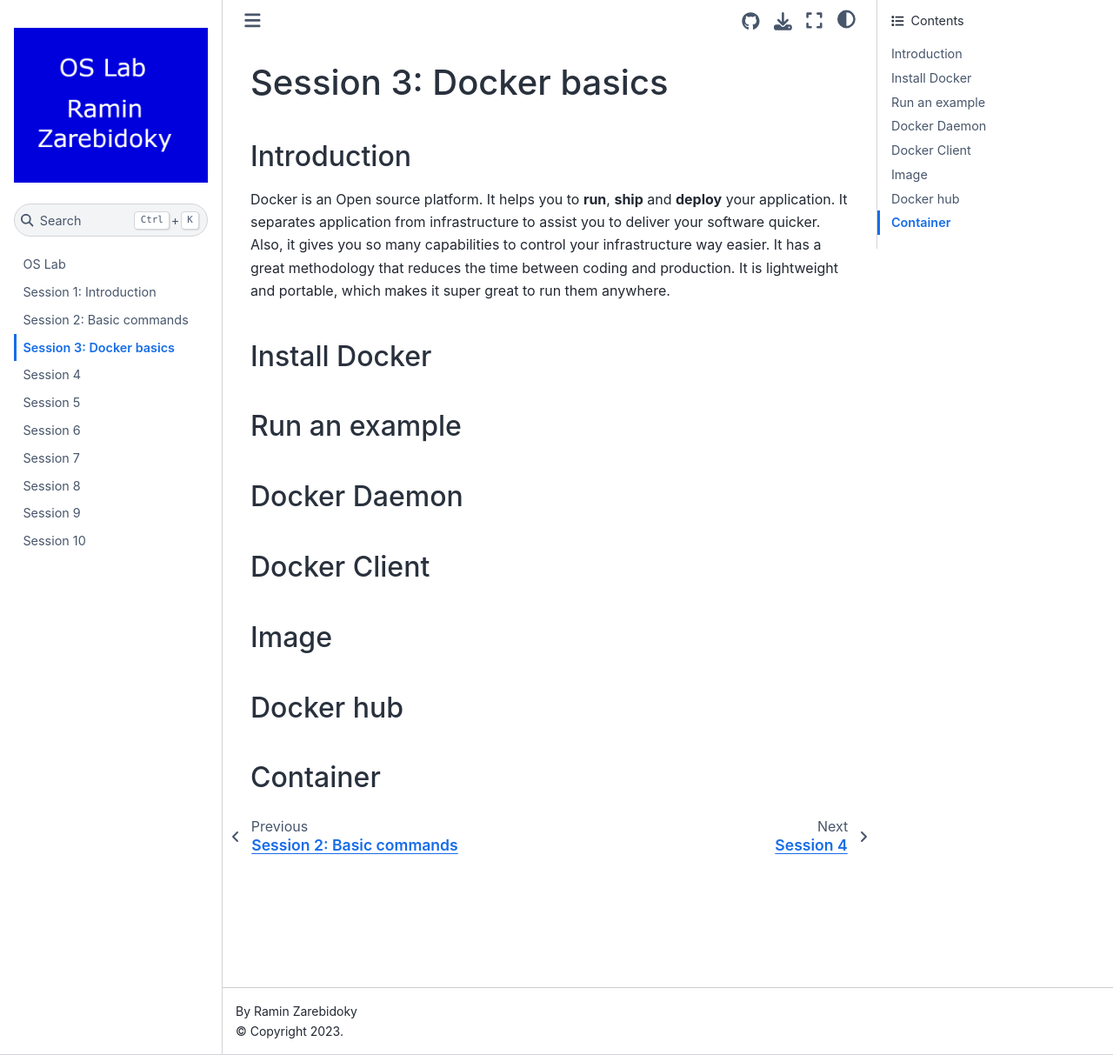
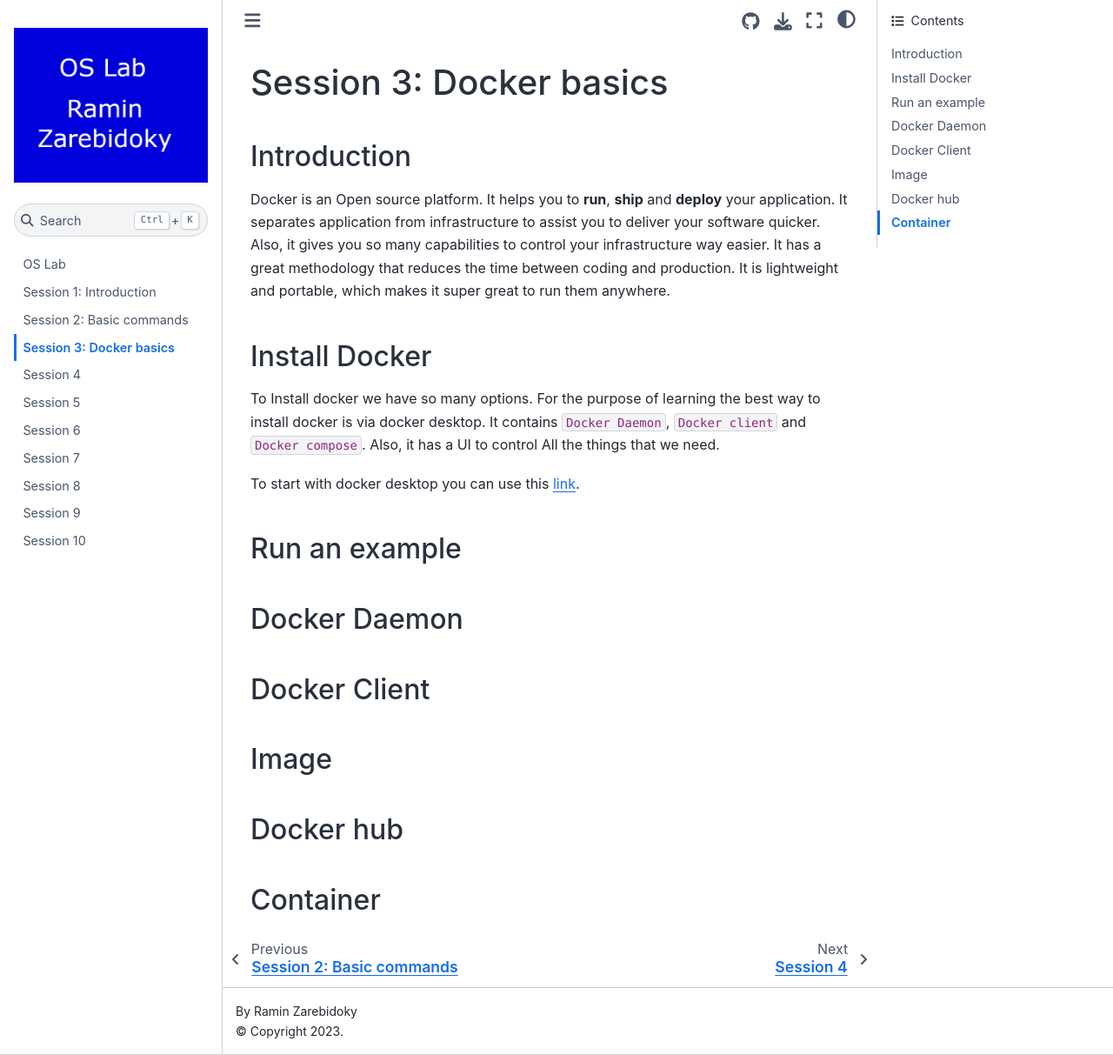
Before and after one commit to LiterallyTheOne/os_lab, a Jupyter Book: the page built from docs/session_3.md, in a window 1280 px wide and 1213 px high. Shown: the whole window at 87% size. Built offline with Jupyter Book 1.0.4 settings and Sphinx 7.4.7 and the Sphinx Book theme 1.1.4, drawn with Linux system fonts in a browser that asks for light colours.

Commit message:
Add install docker

```diff
--- a/docs/session_3.md
+++ b/docs/session_3.md
@@ -33,9 +33,17 @@
 
 ## Install Docker
 
+To Install docker we have so many options.
+For the purpose of learning the best way to
+install docker is via docker desktop.
+It contains `Docker Daemon`, `Docker client`
+and `Docker compose`.
+Also, it has a UI to control All the things that we need.
+
+To start with docker desktop you can use this
+[link](https://docs.docker.com/get-started/introduction/get-docker-desktop/).
 
 ## Run an example
-
 
 ## Docker Daemon
 
```
